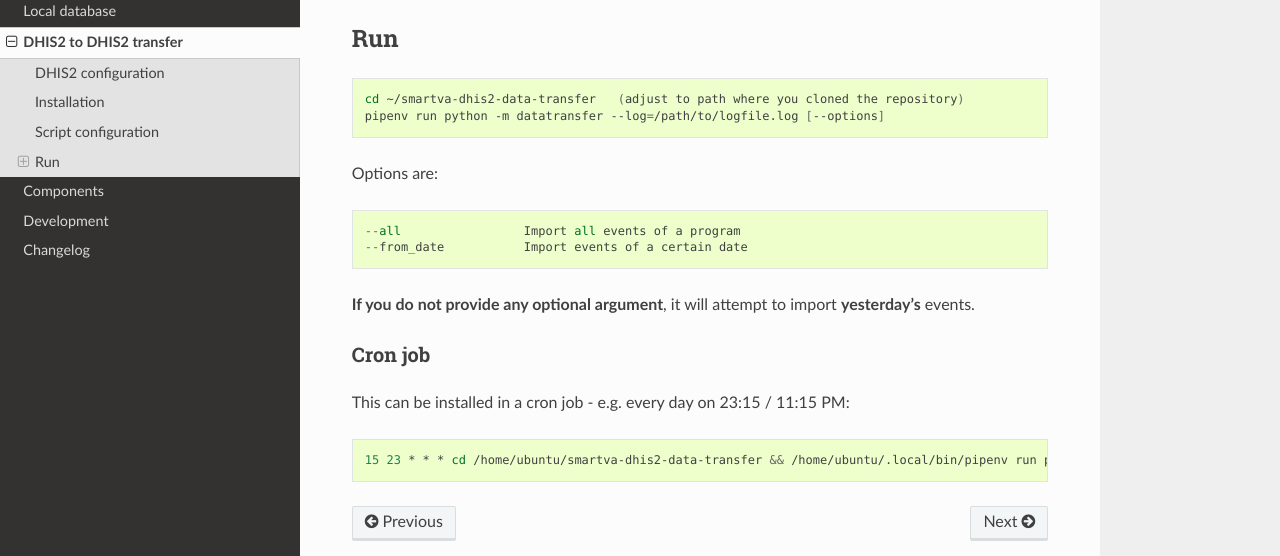
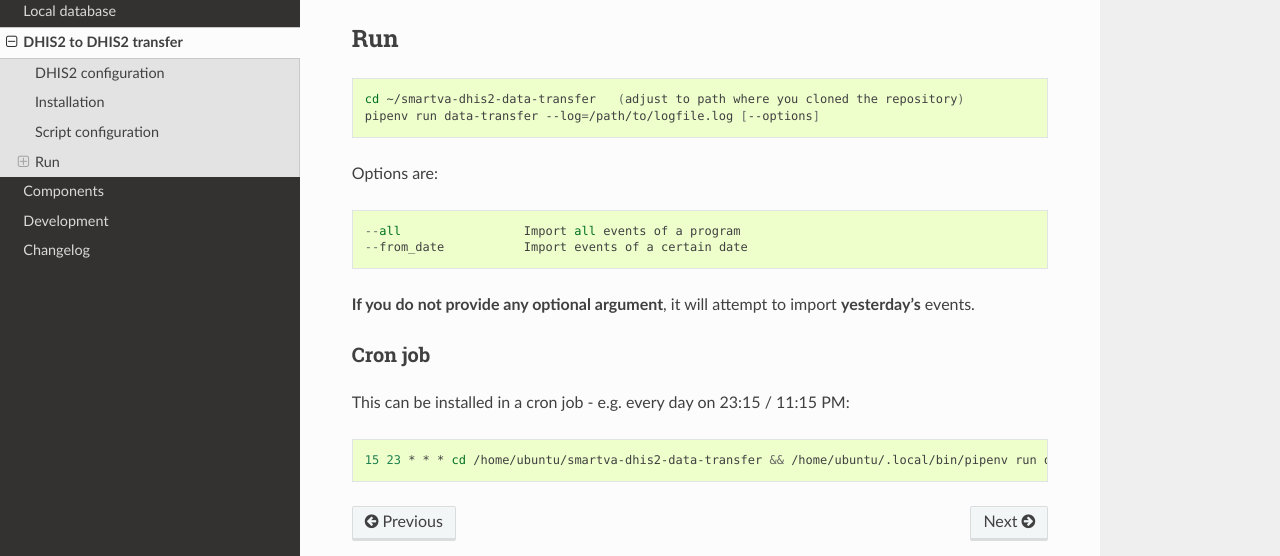
Before and after one commit to D4H-VA/smartva-dhis2, a Sphinx documentation site: the page built from docs/data_transfer.rst, in a window 1280 px wide and 900 px high, scrolled down 1340 px. Shown: the part 229-785 px from the top of the window. Built offline with Sphinx 7.4.7 and the Read the Docs theme 2.0.0, drawn with Linux system fonts in a browser that asks for light colours.

Commit message:
docs data-transfer

```diff
--- a/docs/data_transfer.rst
+++ b/docs/data_transfer.rst
@@ -70,7 +70,7 @@
 .. code:: bash
 
     cd ~/smartva-dhis2-data-transfer   (adjust to path where you cloned the repository)
-    pipenv run python -m datatransfer --log=/path/to/logfile.log [--options]
+    pipenv run data-transfer --log=/path/to/logfile.log [--options]
 
 Options are:
 
@@ -90,4 +90,4 @@
 
 .. code:: bash
 
-  15 23 * * * cd /home/ubuntu/smartva-dhis2-data-transfer && /home/ubuntu/.local/bin/pipenv run python -m datatransfer --log=/var/log/verbal_autopsies_import.log
+  15 23 * * * cd /home/ubuntu/smartva-dhis2-data-transfer && /home/ubuntu/.local/bin/pipenv run data-transfer --log=/var/log/verbal_autopsies_import.log
```
